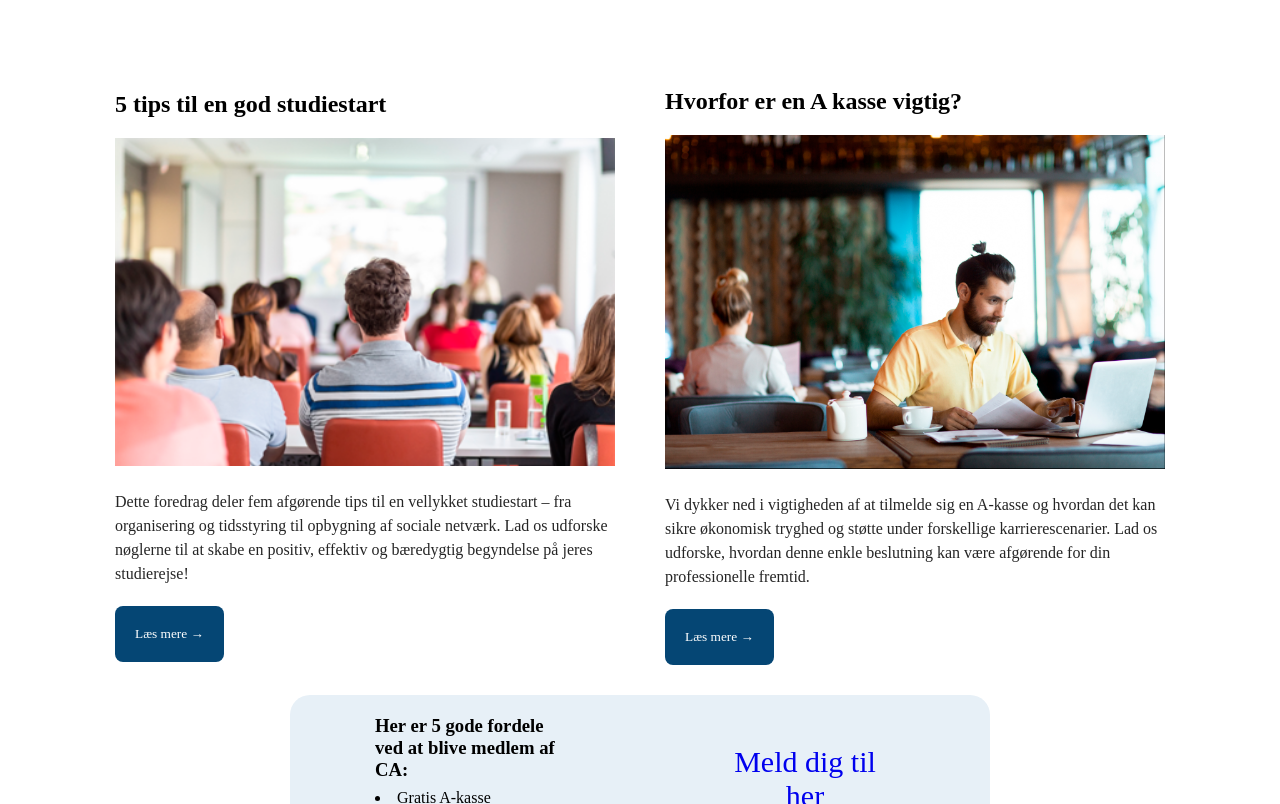
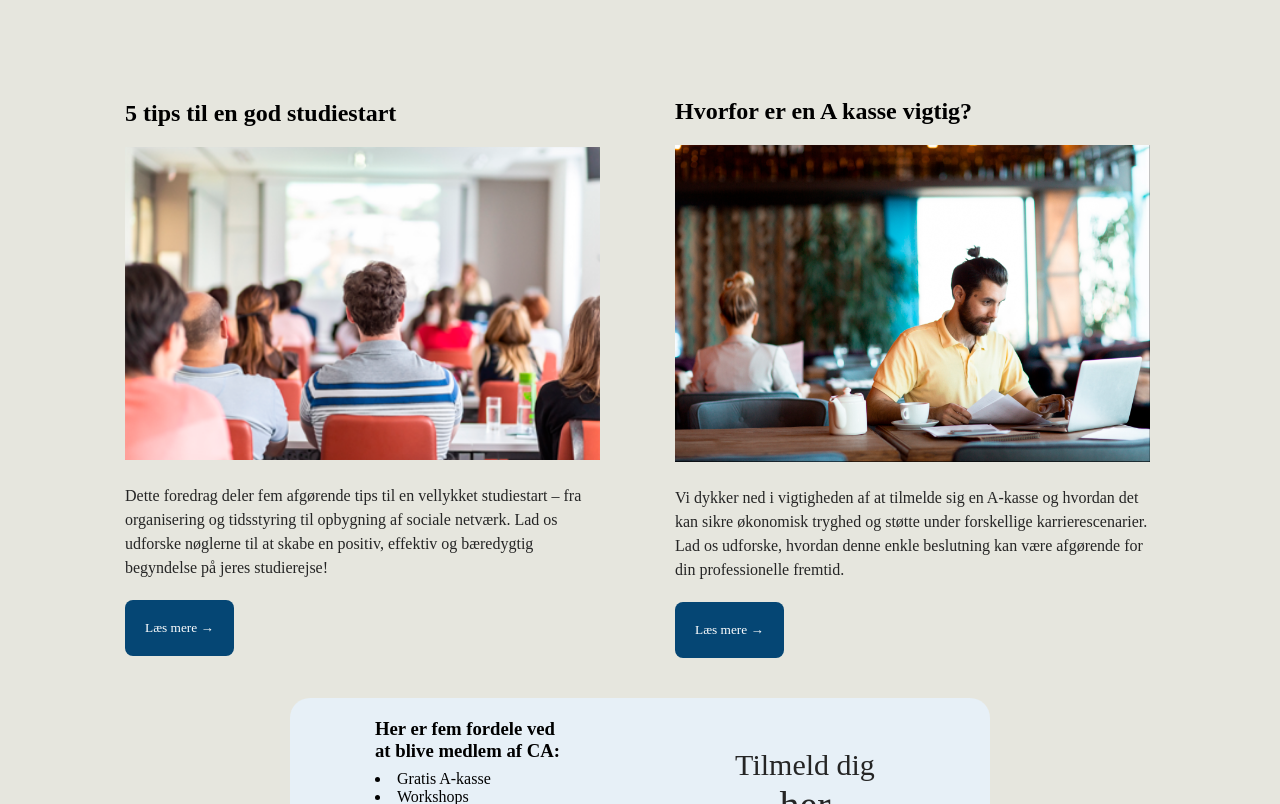
Before and after one commit to August36/t9_indhold, an Astro site: page / in a window 1280 px wide. Shown: the part 686-1490 px from the top of the page. Built offline with nearby package versions, Linux system fonts and the light colour scheme; Astro itself is replaced by a stand-in of ours; a web font is replaced by a local one.

Commit message:
changed background color, and other small changes

```diff
--- a/src/components/Card.astro
+++ b/src/components/Card.astro
@@ -14,6 +14,8 @@ const {header, text, btn} = Astro.props;
     article{
         width: 355px;
         margin-bottom: 30px;
+        border-radius: 16px;
+        padding: 10px;
     }
 
     h2{
--- a/src/components/Info.astro
+++ b/src/components/Info.astro
@@ -14,7 +14,7 @@ const {title, li1, li2, li3, li4, li5} = Astro.props;
     </ul>
 </div>
 <div class="cta_container">
-    <a href="#">Meld dig til <br> <span>her</span></a>
+    <a href="https://www.ca.dk/formularer/indmeldelse-ca/"> <span> Tilmeld dig </span> <br> <span class="cta_span">her</span></a>
 </div>
 </article>
 
@@ -33,9 +33,14 @@ a{
     font-family: "Nexa Regular";
     font-size: 30px;
     text-decoration: none;
+    color: rgb(37, 37, 37);
 }
 span {
     font-family: "Nexa Bold";
+}
+
+.cta_span {
+    font-size: 40px;
 }
 
 .list_container {
--- a/src/components/Nav.astro
+++ b/src/components/Nav.astro
@@ -3,16 +3,16 @@ import "../styles/style.css";
 ---
 
 <nav class="navbar">
-    <a href="#"><img src="CA_Studiepartner_horisontal_rgb_hvid.svg" alt="" style="height: 70px;"></a>
+    <a href="https://www.ca.dk/"><img src="CA_Studiepartner_horisontal_rgb_hvid.svg" alt="" style="height: 70px;"></a>
     <ul class="nav-menu">
         <li class="nav-item">
-            <a class="nav-link" href="#">link1</a>
+            <a class="nav-link" href="https://www.ca.dk/formularer/indmeldelse-ca/">Bliv medlem</a>
         </li>
         <li class="nav-item">
-            <a class="nav-link" href="#">link2</a>
+            <a class="nav-link" href="https://www.ca.dk/min-situation/studerende/https://www.ca.dk/min-situation/studerende/">Studerende</a>
         </li>
         <li class="nav-item">
-            <a class="nav-link" href="#">link3</a>
+            <a class="nav-link" href="https://www.ca.dk/tema/studieliv/">Studieliv</a>
         </li>
     </ul>
     <div class="burger">
@@ -44,6 +44,7 @@ import "../styles/style.css";
     }
 
     a{
+        font-family: "Nexa";
         color: white;
         text-decoration: none;
     }
--- a/src/pages/index.astro
+++ b/src/pages/index.astro
@@ -23,7 +23,7 @@ import Mainlayout from "../layouts/Mainlayout.astro"
 		</Card>
 	</section>
 	<section class="info_container">
-		<Info title="Her er 5 gode fordele ved at blive medlem af CA:" li1="Gratis A-kasse" li2="Workshops" li3="Juridisk hjælp" li4="Hjælp til at skrive CV" li5="Rabatter">
+		<Info title="Her er fem fordele ved at blive medlem af CA:" li1="Gratis A-kasse" li2="Workshops" li3="Juridisk hjælp" li4="Hjælp til at skrive CV" li5="Rabatter">
 		</Info>
 	</section>
 	<section class="info_container2">
--- a/src/styles/style.css
+++ b/src/styles/style.css
@@ -19,9 +19,17 @@
   box-sizing: border-box;
 }
 
+body {
+  background-color: #e6e6de;
+}
+
 p {
   font-family: "Nexa";
   color: rgb(37, 37, 37);
+}
+
+a {
+  font-family: "Nexa";
 }
 
 h1 {
@@ -110,7 +118,7 @@ img {
   }
 
   img {
-    width: 500px;
+    width: 475px;
   }
 
   iframe {
```
